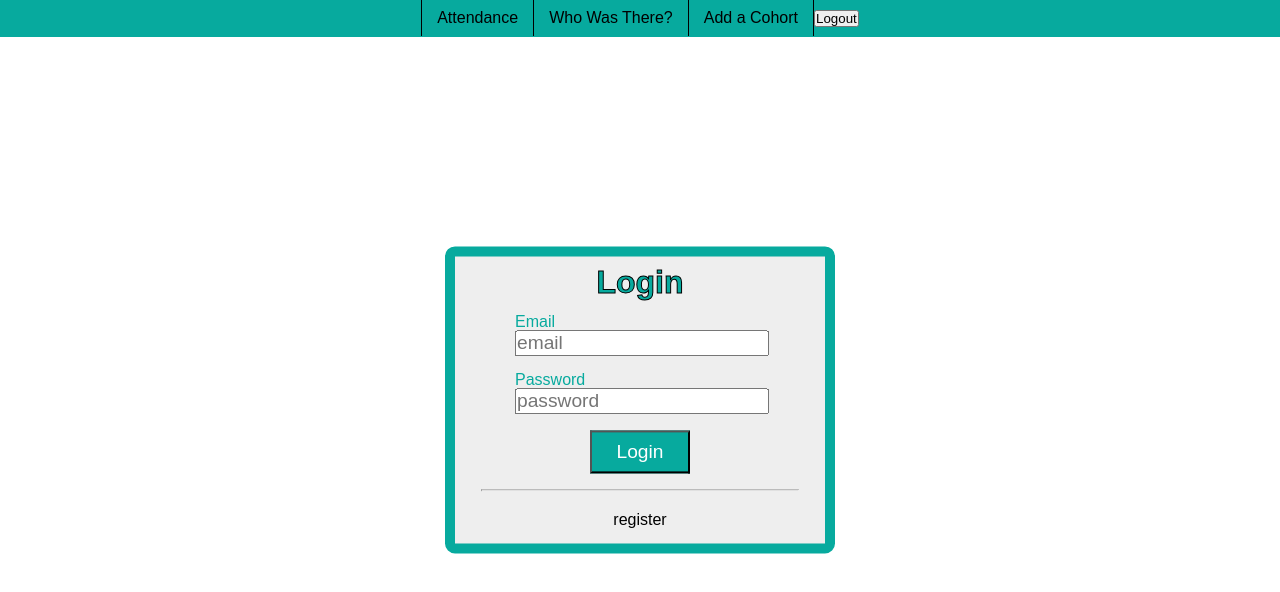
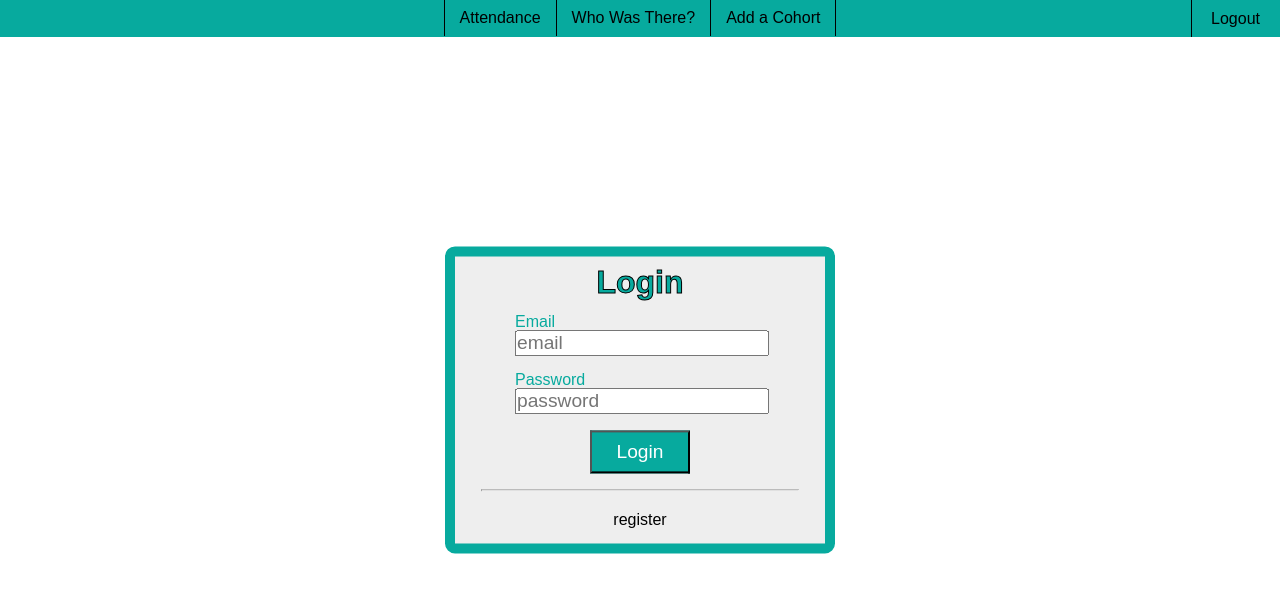
Before and after one commit to AwrenNuit/alum-tracker, a React (Create React App) app: page / in a window 1280 px wide. Shown: the top 592 px of the page. Built offline with nearby package versions, Linux system fonts and the light colour scheme; no server answers.

Commit message:
set up logout button

```diff
--- a/src/components/App/App.css
+++ b/src/components/App/App.css
@@ -34,6 +34,32 @@ nav .link:hover {
 
 nav .link:first-child {
   border-left: 1px solid #000;
+}
+
+nav .logout {
+  background-color: #07aa9e;
+  border: none;
+  cursor: pointer;
+  font-size: 1rem;
+  height: 37px;
+  padding: 0 20px;
+  position: absolute;
+  right: 0;
+  text-align: center;
+  top: 0;
+}
+
+nav .logout::before {
+  content: "";
+  border-left: 1px solid #000;
+  height: 37px;
+  left: 0;
+  position: absolute;
+  top: 0;
+}
+
+nav .logout:hover {
+  background-color: #07968c;
 }
 
 table {
@@ -81,7 +107,7 @@ th {
   cursor: pointer;
   font-size: 1.2em;
   background-color: #07aa9e;
-  color: white;
+  color: #fff;
   padding: 10px;
   width: 100px;
 }
--- a/src/components/Header/Header.js
+++ b/src/components/Header/Header.js
@@ -14,7 +14,7 @@ export default function Header() {
       <Link className="link" to="/attendance">Attendance</Link>
       <Link className="link" to="/who-was-there">Who Was There?</Link>
       <Link className="link" to="/add-cohort">Add a Cohort</Link>
-      <button className="logout-btn" onClick={handleLogout}>Logout</button>
+      <button className="logout" onClick={handleLogout}>Logout</button>
     </nav>
   );
 }
--- a/src/components/Register/Register.js
+++ b/src/components/Register/Register.js
@@ -18,7 +18,7 @@ export default function Register() {
     }
     const res = await registerUser(email, password);
     if (res) {
-      history.push("/home");
+      history.push("/attendance");
     }
   }
 
```
